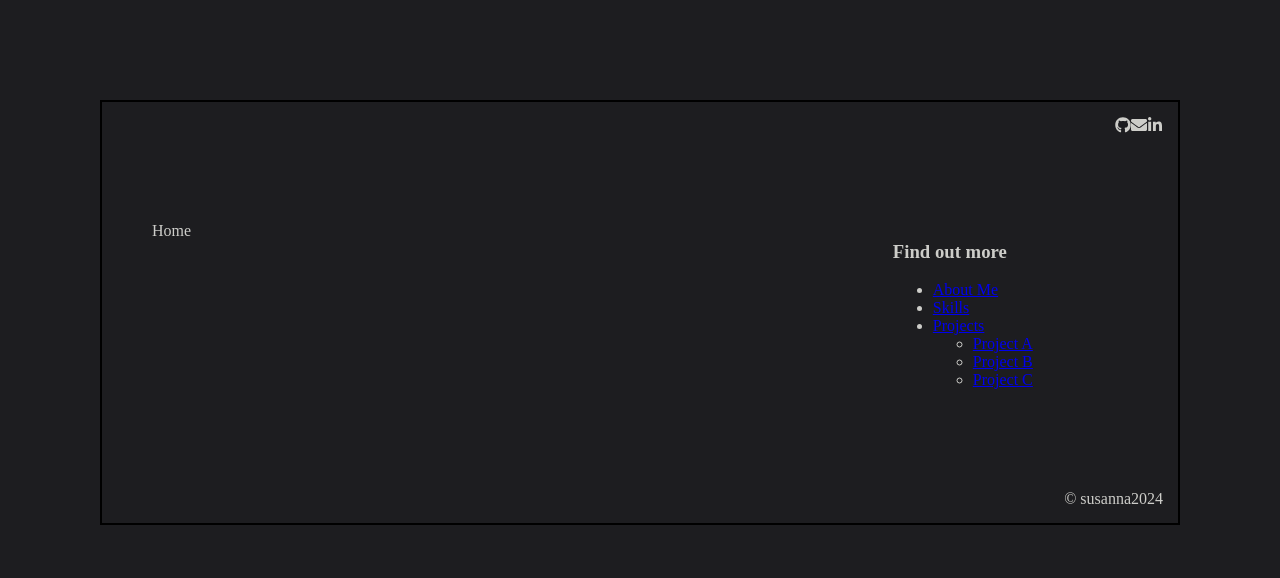
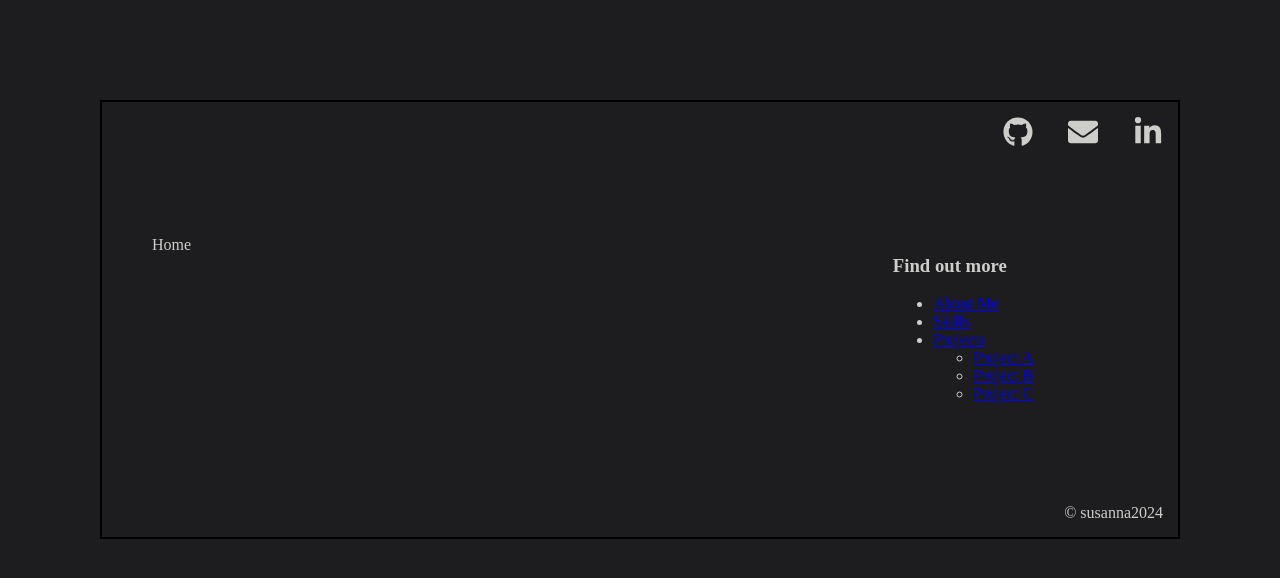
Before and after one commit to SusannaMj/portfolio-frontend, a React (Create React App) app: page / in a window 1280 px wide. Shown: the top 578 px of the page. Built offline with nearby package versions, Linux system fonts and the light colour scheme.

Commit message:
styled contact icons

```diff
--- a/src/Layout/Header.css
+++ b/src/Layout/Header.css
@@ -6,3 +6,11 @@
   top: 15px;
   right: 15px;
 }
+
+.contact a {
+  padding-left: 35px;
+}
+
+.contact-icon {
+  font-size: 30px;
+}
--- a/src/Layout/Header.js
+++ b/src/Layout/Header.js
@@ -8,13 +8,22 @@ export default function Header() {
   return (
     <header className="contact">
       <a href="#" rel="noreferrer" target="_blank">
-        <FaGithub style={{ color: "var(--grey-white)" }} />
+        <FaGithub
+          style={{ color: "var(--grey-white)" }}
+          className="contact-icon"
+        />
       </a>
       <a href="#" rel="noreferrer" target="_blank">
-        <FaEnvelope style={{ color: "var(--grey-white)" }} />
+        <FaEnvelope
+          style={{ color: "var(--grey-white)" }}
+          className="contact-icon"
+        />
       </a>
       <a href="#" rel="noreferrer" target="_blank">
-        <FaLinkedinIn style={{ color: "var(--grey-white)" }} />
+        <FaLinkedinIn
+          style={{ color: "var(--grey-white)" }}
+          className="contact-icon"
+        />
       </a>
     </header>
   );
```
